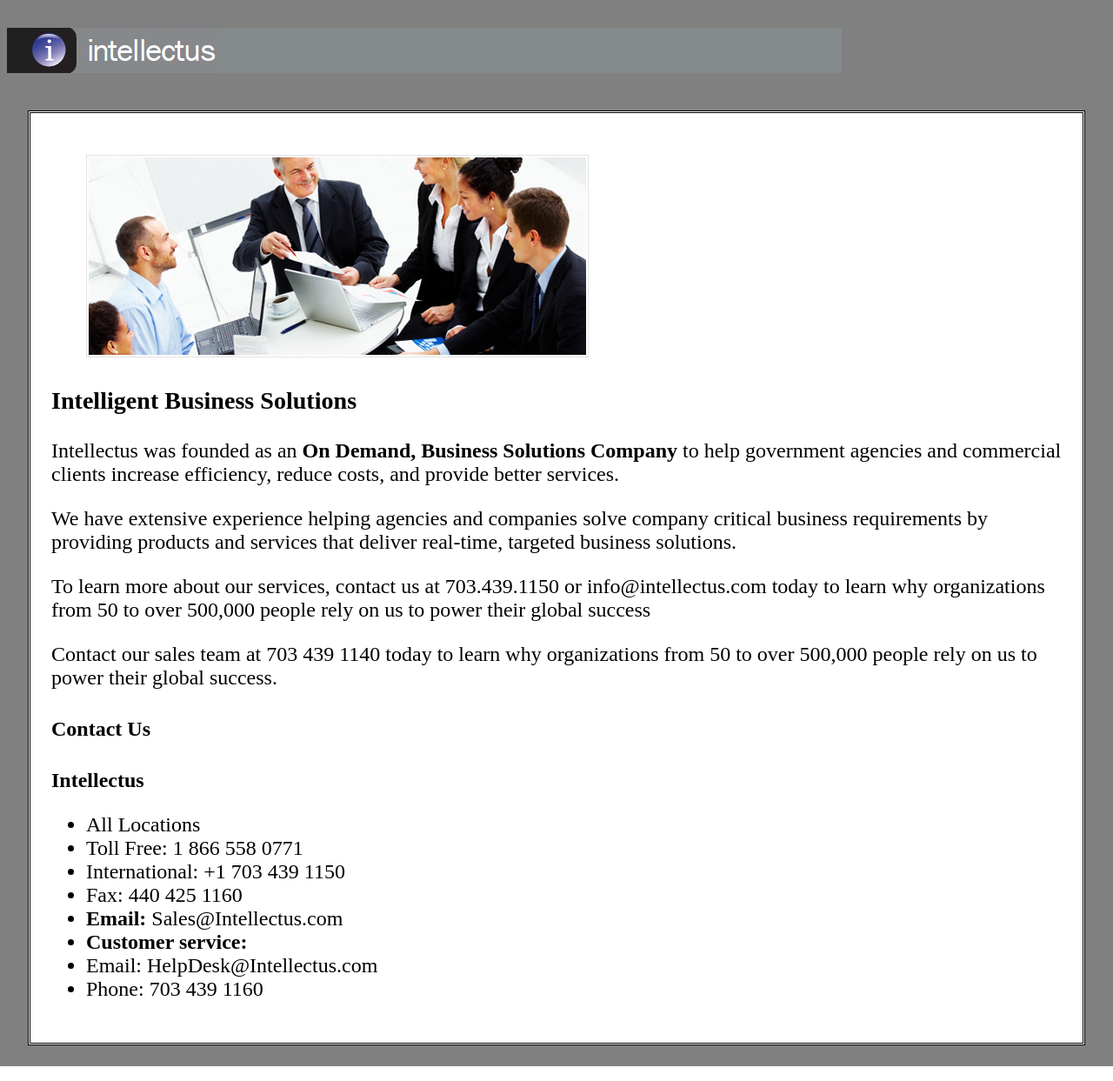
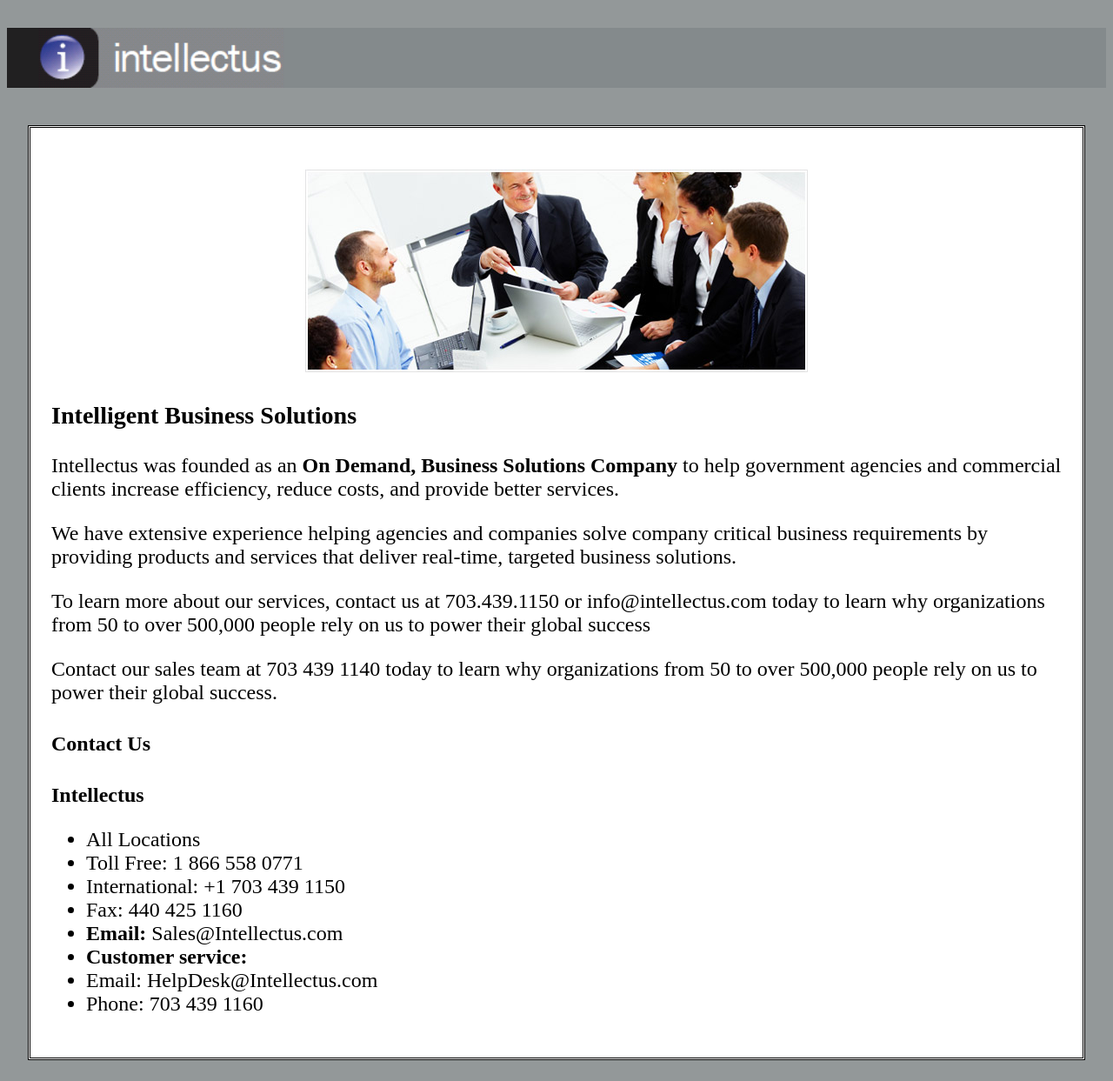
Before and after one commit to ChrisWatson1/Website, a PHP site: page /IntHome.php in a window 1280 px wide. Shown: the whole page at 87% size. Run offline with PHP 8.4, Linux system fonts and the light colour scheme.

Commit message:
here goes nothing

```diff
--- a/css/intellectus.css
+++ b/css/intellectus.css
@@ -38,7 +38,7 @@ aside{
 /* INT PAGE */
 #INT{
     font-size: 24px;
-    background-color:grey;
+    background-color:#939899;
 }
 
 #INT article {
@@ -71,8 +71,21 @@ aside{
 
 #INT img{
     border: none;
+    margin: auto;
+    text-align:center;
 }
 
+#INT figure{
+    text-align: center;
+}
+
+#INT h1{
+    text-align:center;
+}
+
+#INT h1 img{
+    width: 100%;
+}
 #INT form{
     border: none;
 }
```
